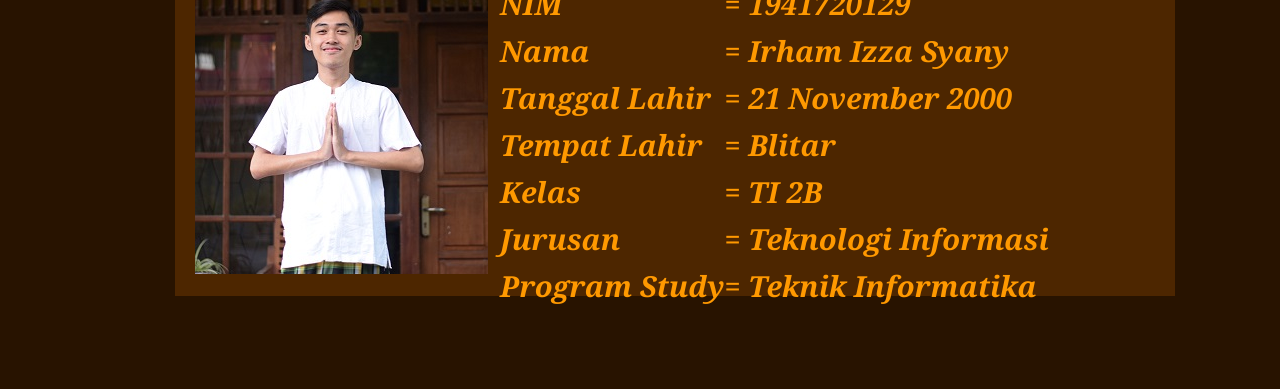
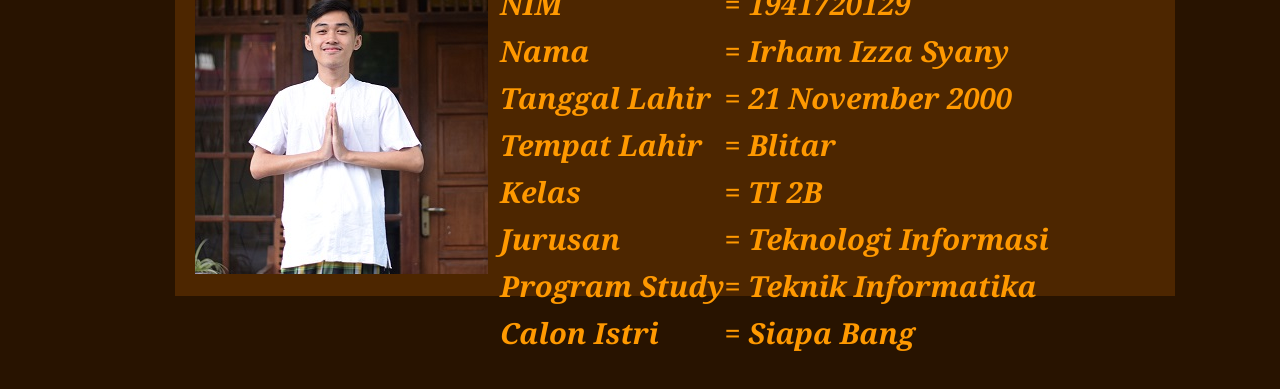
Before and after one commit to IrhamIzza/Website-statis, a plain HTML site: page index.html in a window 1280 px wide. Shown: the part 299-688 px from the top of the page. Drawn offline with Linux system fonts and the light colour scheme.

Commit message:
menambahkan keterangan calon istri

```diff
--- a/index.html
+++ b/index.html
@@ -72,6 +72,10 @@
       <td>= Teknik Informatika</td>
       </tr>
       <tr>
+      <td>Calon Istri </td>
+      <td>= Siapa Bang</td>
+      </tr>
+      <tr>
       </div>
   </div>
 </div>
```
